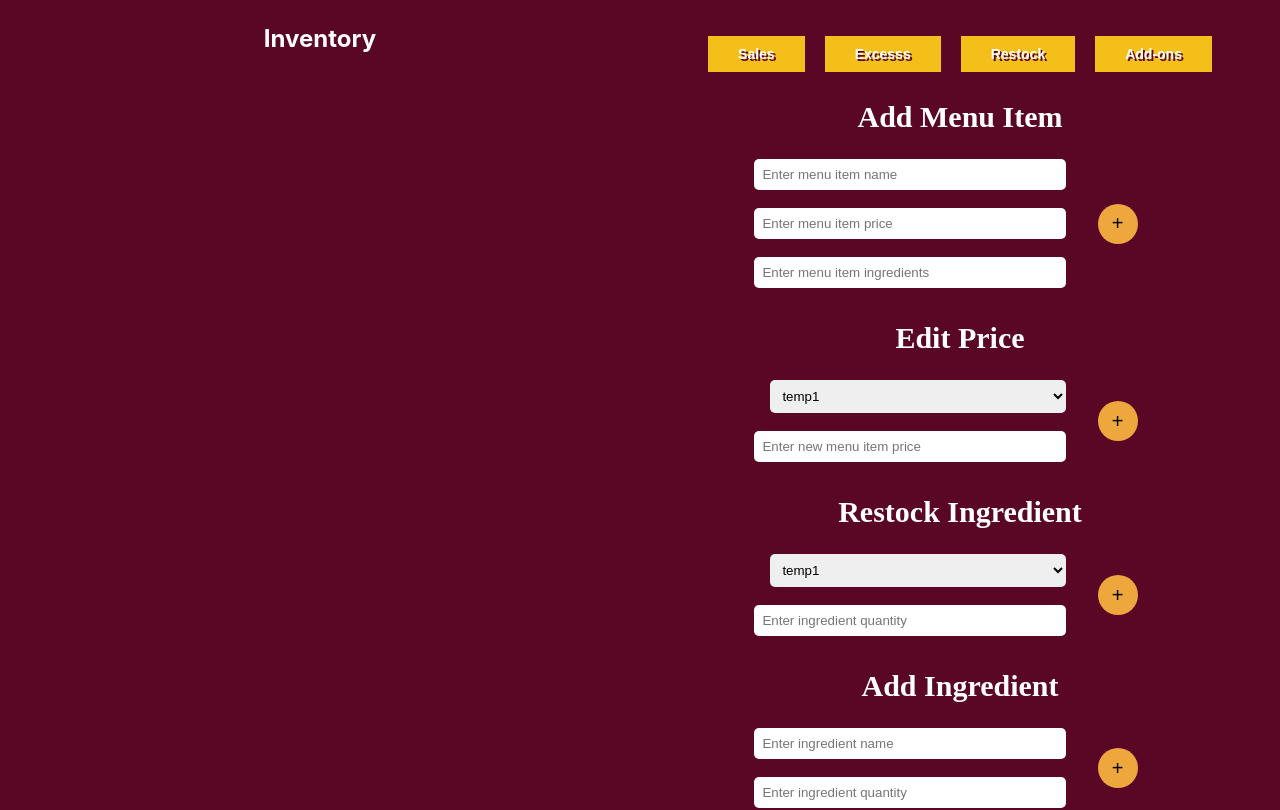
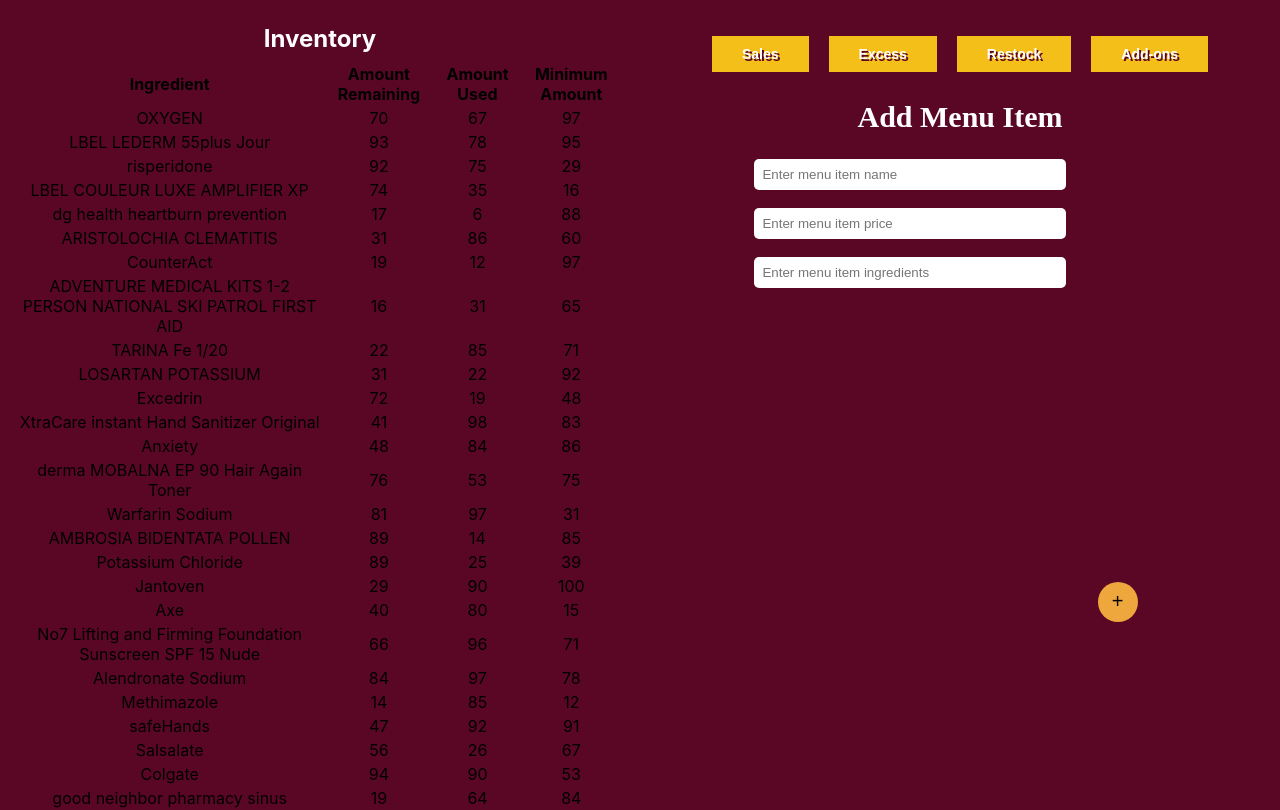
Before and after one commit to aarthi000/CSCE_315_Project_3_HOSTING, a React (Create React App) app: page /manager in a window 1280 px wide. Shown: the top 810 px of the page. Built offline with nearby package versions, Linux system fonts and the light colour scheme.

Commit message:
Added table component to manager window

```diff
--- /dev/null
+++ b/src/components/Columns.jsx
@@ -0,0 +1,18 @@
+export const COLUMNS = [
+    {
+        Header: 'Ingredient',
+        accessor: 'ingredient'
+    },
+    {
+        Header: 'Amount Remaining',
+        accessor: 'amt_remaining'
+    },
+    {
+        Header: 'Amount Used',
+        accessor: 'amt_used'
+    },
+    {
+        Header: 'Minimum Amount',
+        accessor: 'min_amt'
+    }
+]
--- /dev/null
+++ b/src/components/MOCK_DATA.json
@@ -0,0 +1,31 @@
+[{"ingredient":"OXYGEN","amt_remaining":70,"amt_used":67,"min_amt":97},
+{"ingredient":"LBEL LEDERM 55plus Jour","amt_remaining":93,"amt_used":78,"min_amt":95},
+{"ingredient":"risperidone","amt_remaining":92,"amt_used":75,"min_amt":29},
+{"ingredient":"LBEL COULEUR LUXE AMPLIFIER XP","amt_remaining":74,"amt_used":35,"min_amt":16},
+{"ingredient":"dg health heartburn prevention","amt_remaining":17,"amt_used":6,"min_amt":88},
+{"ingredient":"ARISTOLOCHIA CLEMATITIS","amt_remaining":31,"amt_used":86,"min_amt":60},
+{"ingredient":"CounterAct","amt_remaining":19,"amt_used":12,"min_amt":97},
+{"ingredient":"ADVENTURE MEDICAL KITS 1-2 PERSON NATIONAL SKI PATROL FIRST AID","amt_remaining":16,"amt_used":31,"min_amt":65},
+{"ingredient":"TARINA Fe 1/20","amt_remaining":22,"amt_used":85,"min_amt":71},
+{"ingredient":"LOSARTAN POTASSIUM","amt_remaining":31,"amt_used":22,"min_amt":92},
+{"ingredient":"Excedrin","amt_remaining":72,"amt_used":19,"min_amt":48},
+{"ingredient":"XtraCare instant Hand Sanitizer Original","amt_remaining":41,"amt_used":98,"min_amt":83},
+{"ingredient":"Anxiety","amt_remaining":48,"amt_used":84,"min_amt":86},
+{"ingredient":"derma MOBALNA EP 90 Hair Again Toner","amt_remaining":76,"amt_used":53,"min_amt":75},
+{"ingredient":"Warfarin Sodium","amt_remaining":81,"amt_used":97,"min_amt":31},
+{"ingredient":"AMBROSIA BIDENTATA POLLEN","amt_remaining":89,"amt_used":14,"min_amt":85},
+{"ingredient":"Potassium Chloride","amt_remaining":89,"amt_used":25,"min_amt":39},
+{"ingredient":"Jantoven","amt_remaining":29,"amt_used":90,"min_amt":100},
+{"ingredient":"Axe","amt_remaining":40,"amt_used":80,"min_amt":15},
+{"ingredient":"No7 Lifting and Firming Foundation Sunscreen SPF 15 Nude","amt_remaining":66,"amt_used":96,"min_amt":71},
+{"ingredient":"Alendronate Sodium","amt_remaining":84,"amt_used":97,"min_amt":78},
+{"ingredient":"Methimazole","amt_remaining":14,"amt_used":85,"min_amt":12},
+{"ingredient":"safeHands","amt_remaining":47,"amt_used":92,"min_amt":91},
+{"ingredient":"Salsalate","amt_remaining":56,"amt_used":26,"min_amt":67},
+{"ingredient":"Colgate","amt_remaining":94,"amt_used":90,"min_amt":53},
+{"ingredient":"good neighbor pharmacy sinus","amt_remaining":19,"amt_used":64,"min_amt":84},
+{"ingredient":"All Natural","amt_remaining":29,"amt_used":75,"min_amt":98},
+{"ingredient":"Suboxone","amt_remaining":2,"amt_used":61,"min_amt":40},
+{"ingredient":"Aplicare Povidone-iodine Triples","amt_remaining":6,"amt_used":82,"min_amt":87},
+{"ingredient":"Age Control Anti-Sagging and Ultra Hydrating Day SPF 15","amt_remaining":55,"amt_used":25,"min_amt":33},
+{"ingredient":"Mirtazapine","amt_remaining":85,"amt_used":94,"min_amt":12}]
--- a/src/components/ManagerWindow.jsx
+++ b/src/components/ManagerWindow.jsx
@@ -1,5 +1,6 @@
 import React, { Component } from 'react';
 import './ManagerWindow.css';
+import { Table } from './Table';
 
 class ManagerWindow extends Component {
     state = {
@@ -37,7 +38,6 @@
                 table += '<th>';
                 table += 'remaining';
                 table += '</th>
-
 
                 while (until last line) {
                     // Get the next line and split the fields
@@ -103,7 +103,8 @@
                         'Content-Type': 'application/json',
                     },
                     mode: 'cors',
-                          body: JSON.stringify(sendData)});
+                    body: JSON.stringify(sendData)
+                });
                 // Now obtain the data from server.  Server sent a text so read it as text
                 const recvData = await response.json();
                 var i = 0;
@@ -147,7 +148,8 @@
                         'Content-Type': 'application/json',
                     },
                     mode: 'cors',
-                          body: JSON.stringify(sendData)});
+                    body: JSON.stringify(sendData)
+                });
                 // Now obtain the data from server.  Server sent a text so read it as text
                 const recvData = await response.text();
                 // Excess report will come as list of strings.
@@ -159,11 +161,12 @@
             <section className='ManagerWindow'>
                 <div className='left-half'>
                     <h1>Inventory</h1>
+                    <Table></Table>
                 </div>
                 <div className='right-half'>
                     <div class="report-btn-group">
                         <button onClick={event => handleSales(event,'sales')}class="role-button">Sales</button>
-                        <button onClick={event => handleExcess(event,'excess')}class="role-button">Excesss</button>
+                        <button onClick={event => handleExcess(event,'excess')}class="role-button">Excess</button>
                         <button onClick={event => handleRestock(event,'restock')}class="role-button">Restock</button>
                         <button class="role-button">Add-ons</button>
                     </div>
--- /dev/null
+++ b/src/components/Table.jsx
@@ -0,0 +1,48 @@
+import React, { useMemo } from 'react';
+import { useTable } from 'react-table';
+import MOCK_DATA from './MOCK_DATA.json';
+import { COLUMNS } from './Columns';
+
+export const Table = () => {
+    const columns = useMemo(() => COLUMNS, []);
+    const data = useMemo(() => MOCK_DATA, []);
+
+    const tableInstance = useTable({
+        columns,
+        data
+    });
+
+    const {
+        getTableProps,
+        getTableBodyProps,
+        headerGroups,
+        rows,
+        prepareRow
+    } = tableInstance;
+
+    return (
+        <table {...getTableProps()}>
+            <thead>
+                {headerGroups.map((headerGroup) => (
+                    <tr {...headerGroup.getHeaderGroupProps()}>
+                        {headerGroup.headers.map((column) => (
+                            <th {...column.getHeaderProps()}>{column.render('Header')}</th>
+                        ))}
+                    </tr>
+                ))}
+            </thead>
+            <tbody {...getTableBodyProps()}>
+                {rows.map((row) => {
+                    prepareRow(row)
+                    return (
+                        <tr {...row.getRowProps()}>
+                            {row.cells.map((cell) => {
+                                return <td {...cell.getCellProps()}>{cell.render('Cell')}</td>
+                            })}
+                        </tr>
+                    )
+                })}
+            </tbody>
+        </table>
+    )
+};
```
Also changed, not shown: src/components/ManagerWindowGUI.jsx (added, +12 -0 lines), 2 other files (tests, documents, lock files or other folders). Lines whose indentation alone changed are shown as unchanged.
